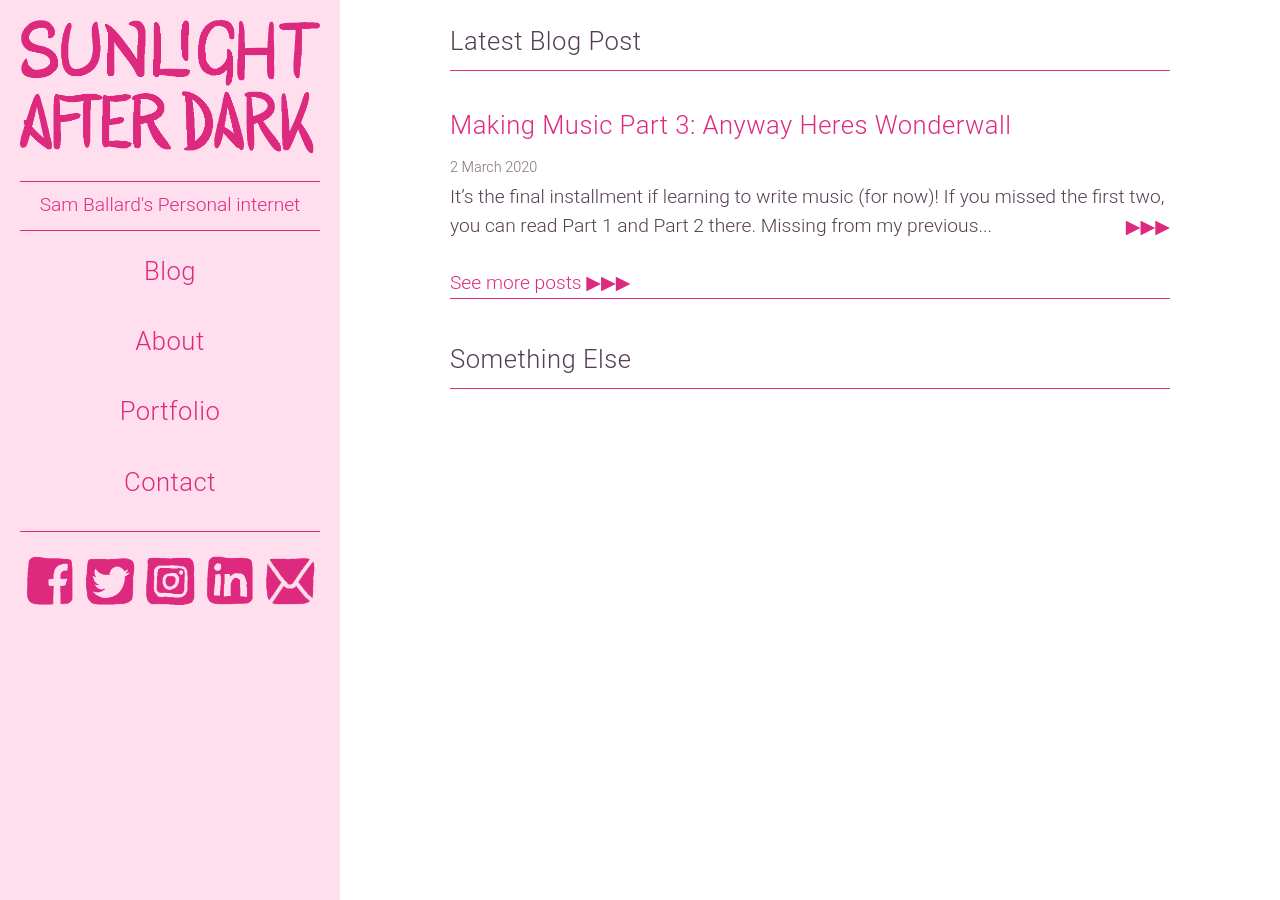
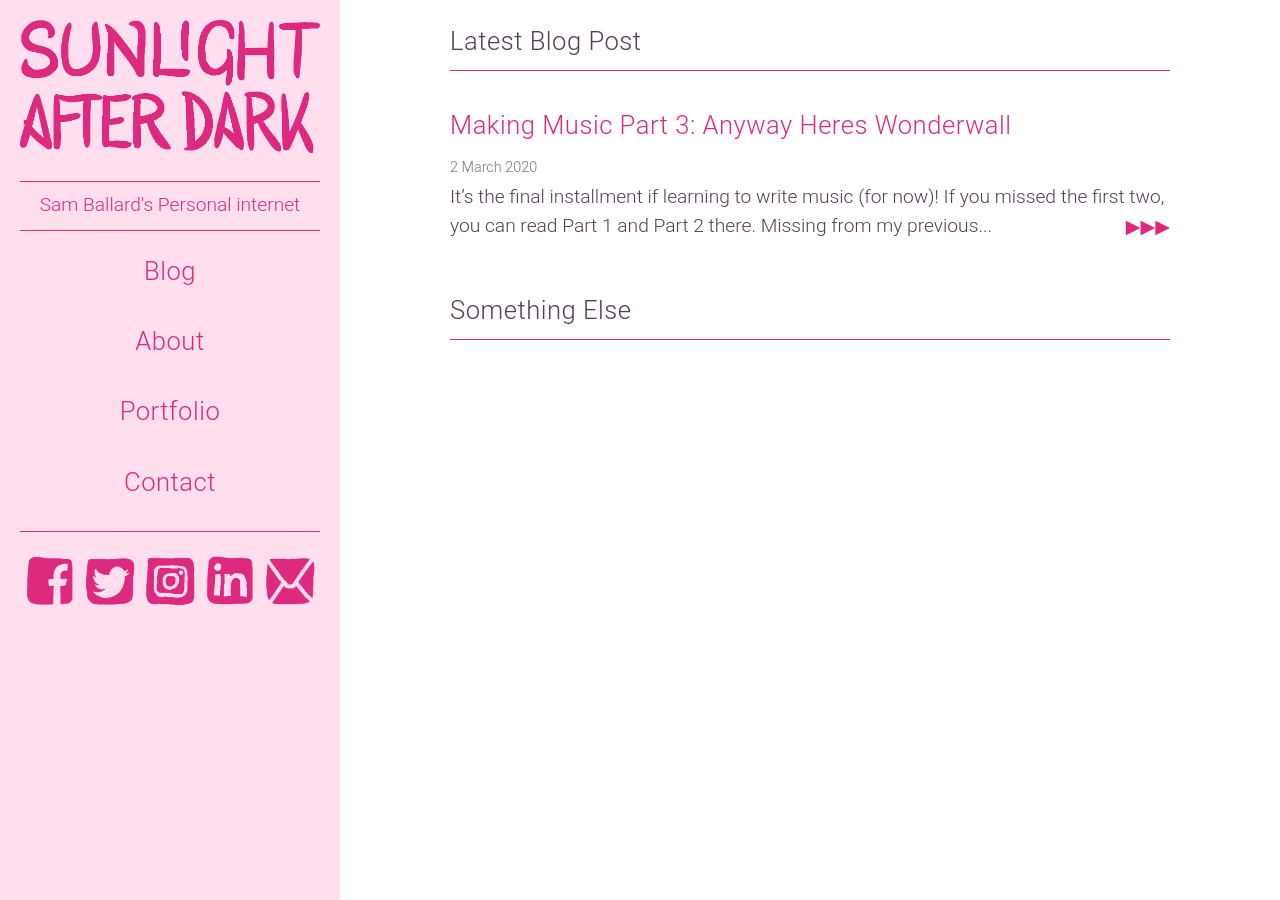
Before and after one commit to BaronBlackmore/SunlightAfterDark, a Jekyll site: the page built from index.html, in a window 1280 px wide. Built offline with Jekyll 4.4.1, drawn with Linux system fonts in a browser that asks for light colours.

Commit message:
remove index bits

```diff
--- a/index.html
+++ b/index.html
@@ -38,9 +38,7 @@ layout: default
 
 	{% endfor %}
 
-	<a href="blog">See more posts ▶▶▶</a>
 
-	<div class="line"></div>
 	<h5>Something Else</h5>
 	<div class="line"></div>
 
```
